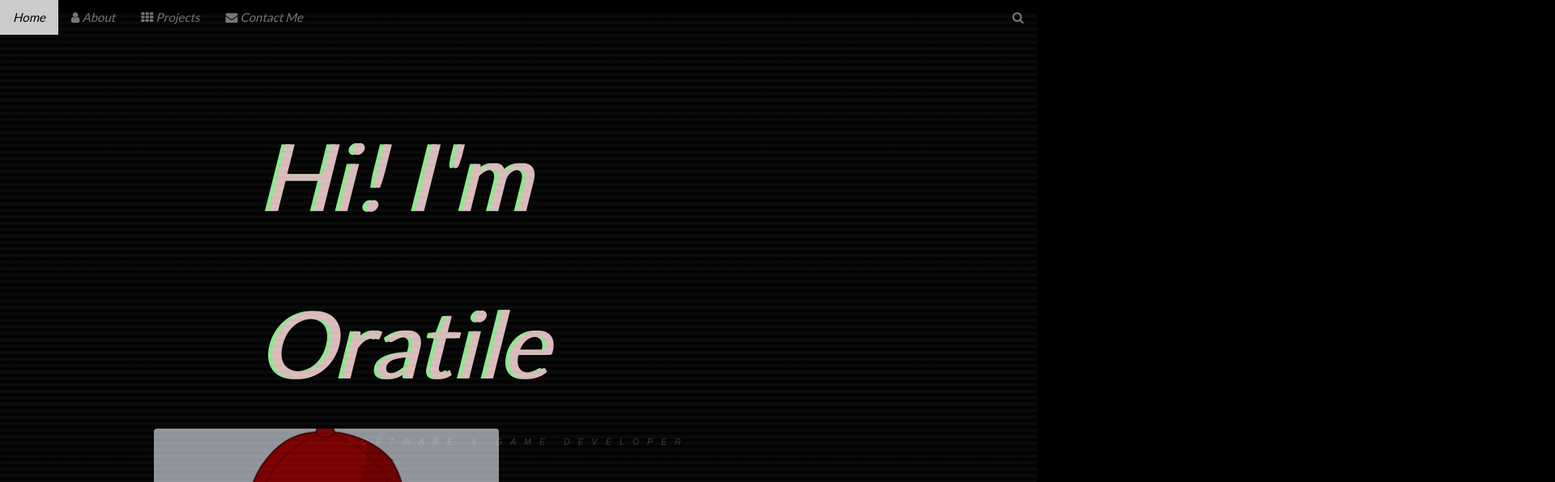
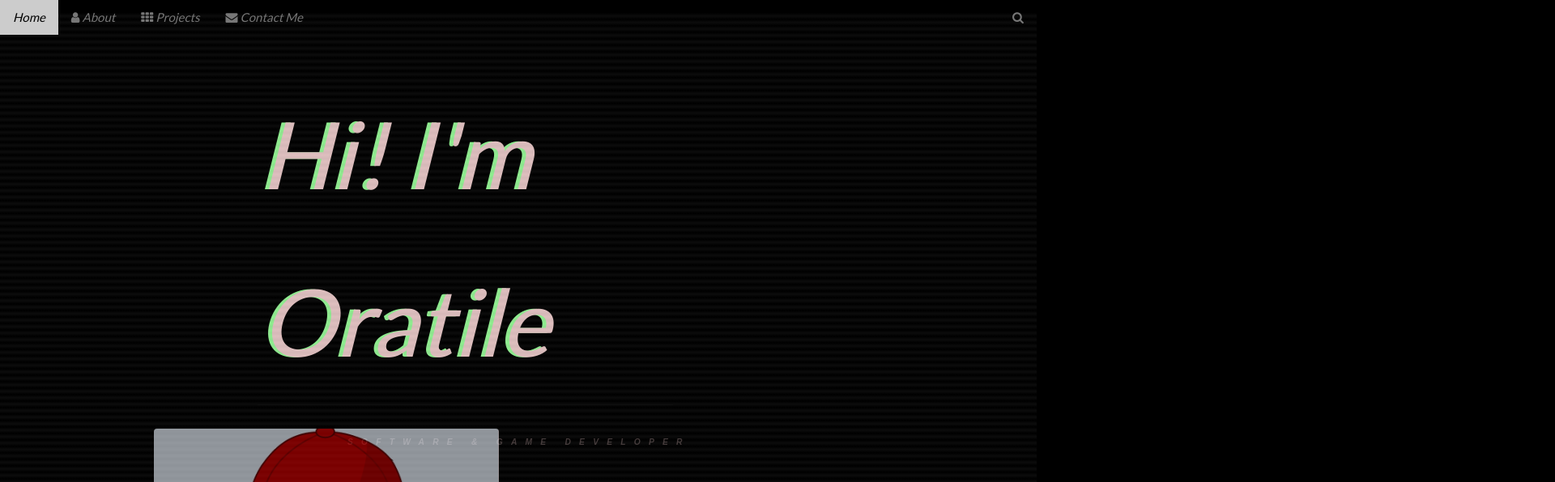
Before and after one commit to Oratile2510/Oratile2510.github.io, a plain HTML site: page index.html in a window 1280 px wide. Shown: the top 596 px of the page at 81% size, 1920 px wide, since content can reach past the window. Drawn offline with nearby package versions, Linux system fonts and the light colour scheme.

Commit message:
Update index.html

```diff
--- a/index.html
+++ b/index.html
@@ -369,8 +369,8 @@ img.hover-shadow {
 
  <div class="container">
   <div class="glitch" data-text="Hi! I'm Oratile">Hi! I'm Oratile</div>
-  <div class="glow">I'm Oratile</div>
-  <p class="subtitle">Software & Game Developer</p>
+  <div class="glow">I'm Oratile</div> <br>
+   <p class="subtitle"><strong>Software & Game Developer</strong></p> <br>
   </div>
   <div class="scanlines"></div><br>
 
@@ -576,7 +576,7 @@ At the end of the day, I believe it's all about aiming to achieve your ultimate
 
   <!-- Responsive Grid. Four columns on tablets, laptops and desktops. Will stack on mobile devices/small screens (100% width) -->
   <div class="w3-row-padding w3-center">
-    <div class="w3-col m3">
+  <!--  <div class="w3-col m3">
       <img src="/img/proj3.png" style="min-height:400px" onclick="onClick(this)" class="w3-hover-opacity" alt="Utopian Entourage <br> A futuristic racing game I'm currently developing">
     </div>
 
@@ -608,7 +608,7 @@ At the end of the day, I believe it's all about aiming to achieve your ultimate
 
     <div class="w3-col m3">
       <img src="/img/repair.jpg" style="min-height:400px" onclick="onClick(this)" class="w3-hover-opacity" alt="Laptop broken down to replace screen that was cracked">
-    </div><br>
+    </div><br> -->
     <br>
     <form method="get" action="/docs/cv2.pdf" id="resume">
       <button class="w3-center w3-padding-large w3-black w3-large w3-wide w3-animate-opacity" type="submit">View Resumé</button>
```
